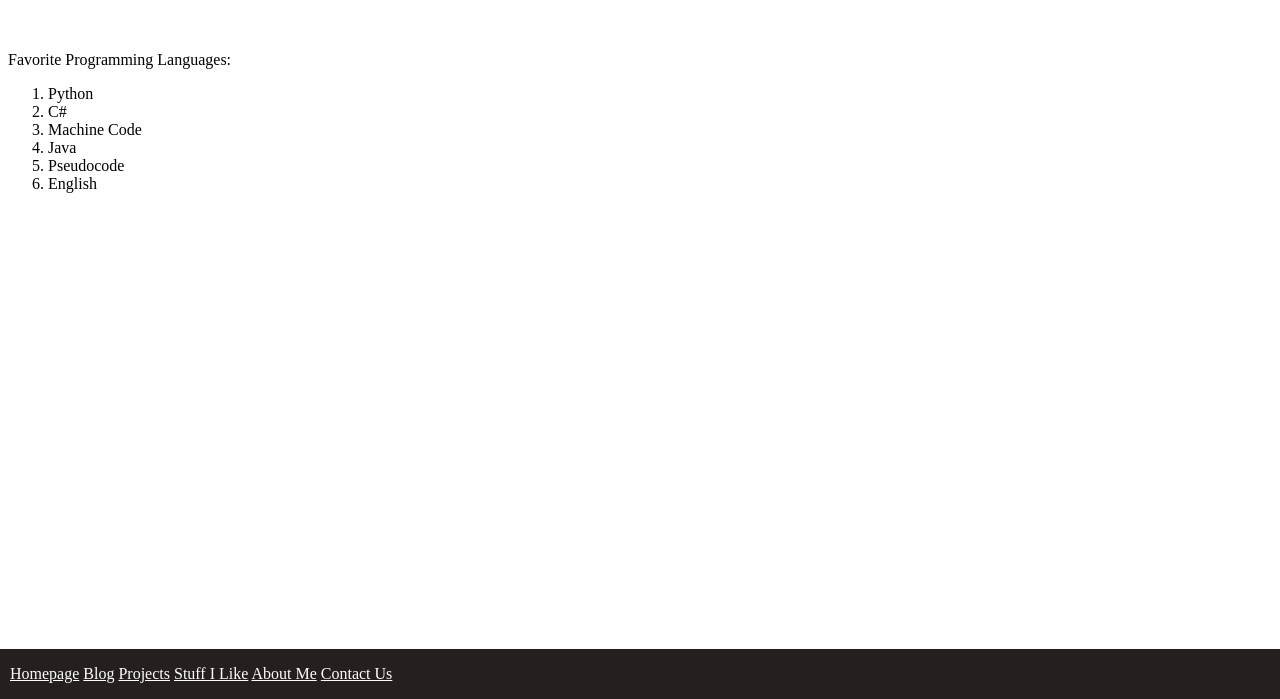
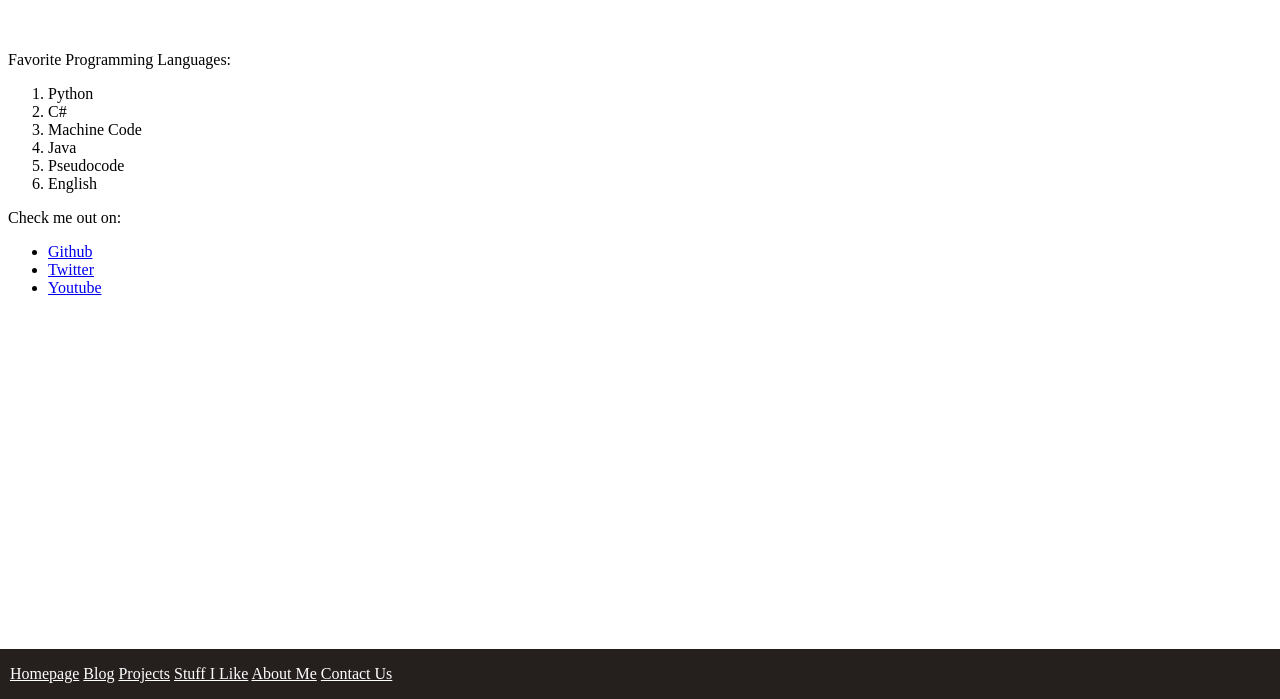
Before and after one commit to Ruthenic/Ruthenic.github.io, a plain HTML site: page index.html in a window 1280 px wide. Shown: the part 101-800 px from the top of the page. Drawn offline with nearby package versions, Linux system fonts and the light colour scheme.

Commit message:
add profiles to index

```diff
--- a/index.html
+++ b/index.html
@@ -23,6 +23,13 @@
         <li>Pseudocode</li>
         <li>English</li>
     </ol>
+    <p>Check me out on:
+  		<ul>
+  			<li><a href = "https://github.com/Ruthenic">Github</a></li>
+  			<li><a href = "https://twitter.com/RuthenicDawn208">Twitter</a></li>
+  			<li><a href = "https://www.youtube.com/channel/UC5BfTH4lP7rY5q3qSAvpvhA">Youtube</a></li>
+		</ul>
+	</p>
     <p id="fooling"></p>
     <script>
 		var date = new Date().toLocaleDateString().toString()
```
